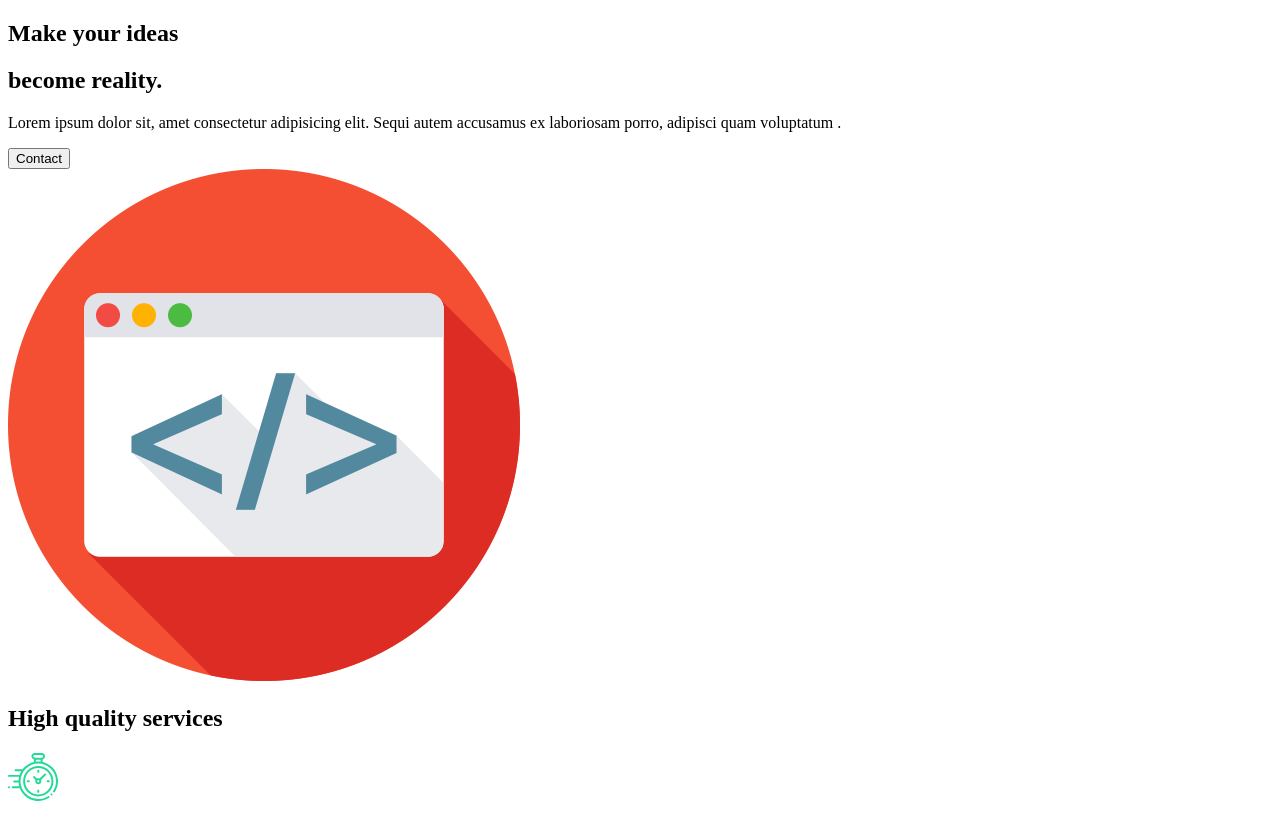
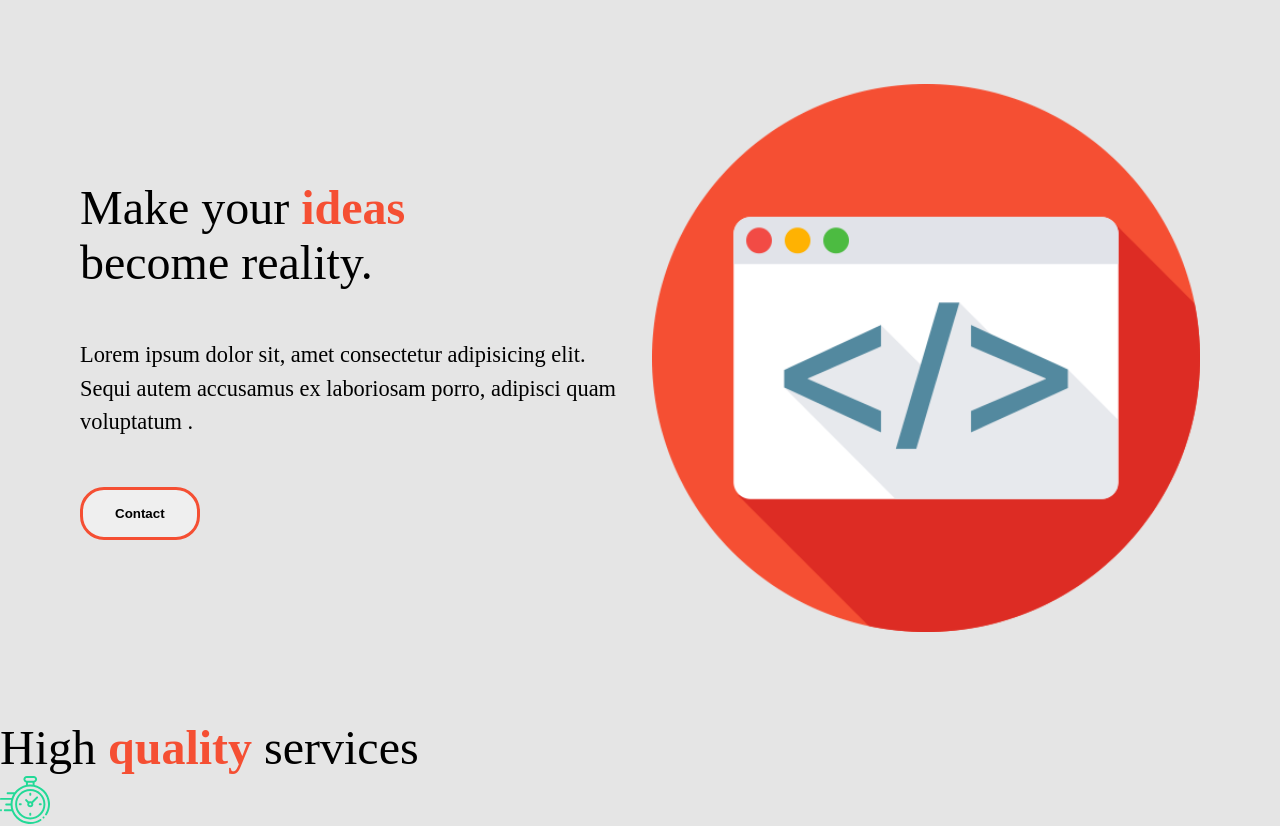
Before and after one commit to CristiTomaaa/ct-portfolio, a React (Create React App) app: page / in a window 1280 px wide. Shown: the top 826 px of the page. Built offline with nearby package versions, Linux system fonts and the light colour scheme.

Commit message:
Styled the content of the header

```diff
--- a/src/App.js
+++ b/src/App.js
@@ -1,10 +1,14 @@
 //IMPORT PAGES
 import AboutUs from "./pages/AboutUs";
+//IMPORT STYLES
+import GlobalStyles from "./components/GlobalStyles";
+
 
 function App() {
   return (
     <div className="App">
       <AboutUs />
+      <GlobalStyles />
     </div>
   );
 }
--- a/src/components/AboutSection.js
+++ b/src/components/AboutSection.js
@@ -1,26 +1,62 @@
 import React from 'react';
 import aboutimg from '../img/aboutimg.png';
 
+//ADDING THE STYLES
+import styled from 'styled-components';
+
 const AboutSection = () => {
   return(
-    <div>
-      <div className="desctiption">
+    <StyledHeader>
+      <StyledDescription>
         <div className="title">
-          <div className="hide">
+          <StyledHide>
             <h2>Make your <span>ideas</span></h2>
-          </div>
-          <div className="hide">
+          </StyledHide>
+          <StyledHide>
             <h2>become reality.</h2>
-          </div>
+          </StyledHide>
         </div>
         <p>Lorem ipsum dolor sit, amet consectetur adipisicing elit. Sequi autem accusamus ex laboriosam porro, adipisci quam voluptatum .</p>
         <button>Contact</button>
-      </div>
-      <div className="image">
+      </StyledDescription>
+      <SyledImage>
         <img src={aboutimg} alt="red circle with brackets"/>
-      </div>
-    </div>
+      </SyledImage>
+    </StyledHeader>
   )
 }
 
+//STYLING COMPONENTS
+
+const StyledHeader = styled.div`
+  min-height: 90vh;
+  display: flex;
+  align-items: center;
+  justify-content: space-between;
+  padding: 5rem;
+  color: black;
+`;
+
+const StyledDescription = styled.div`
+  flex: 1;
+  padding-right: 1.5rem;
+  h2{
+    font-weight:lighter;
+  }
+`;
+
+const SyledImage = styled.div`
+  flex: 1;
+  overflow: hidden;
+  img{
+    width: 100%;
+    height: 100%;
+    object-fit: cover;
+  }
+`;
+
+const StyledHide = styled.div`
+  overflow: hidden;
+`
+
 export default AboutSection;
--- /dev/null
+++ b/src/components/GlobalStyles.js
@@ -0,0 +1,62 @@
+import {createGlobalStyle} from 'styled-components';
+
+const GlobalStyles = createGlobalStyle`
+
+*{
+  margin: 0;
+  padding: 0;
+  box-sizing: border-box;
+}
+
+body {
+  background: #E5E5E5;
+}
+
+button{
+  font-weight: bold;
+  font-size: 1.1.rem;
+  cursor: pointer;
+  padding: 1rem 2rem;
+  border: 3px solid #F54F33;
+  border-radius: 1.5rem;
+  color: black;
+  transition: all 0.5s ease;
+  &:hover{
+    background-color: #F54F33;
+    color: white;
+  }
+}
+
+h2 {
+  font-weight: lighter;
+  font-size: 3rem;
+}
+
+h3 {
+  color: black;
+}
+
+h4 {
+  font-weight: bold;
+  color: black;
+}
+
+a{
+  font-size: 1.1 rem;
+}
+
+span {
+  font-weight: bold;
+  color: #F54F33;
+}
+
+p {
+  padding: 3rem 0rem;
+  color: black;
+  font-size: 1.4rem;
+  line-height: 150%;
+}
+
+`;
+
+export default GlobalStyles;
```
